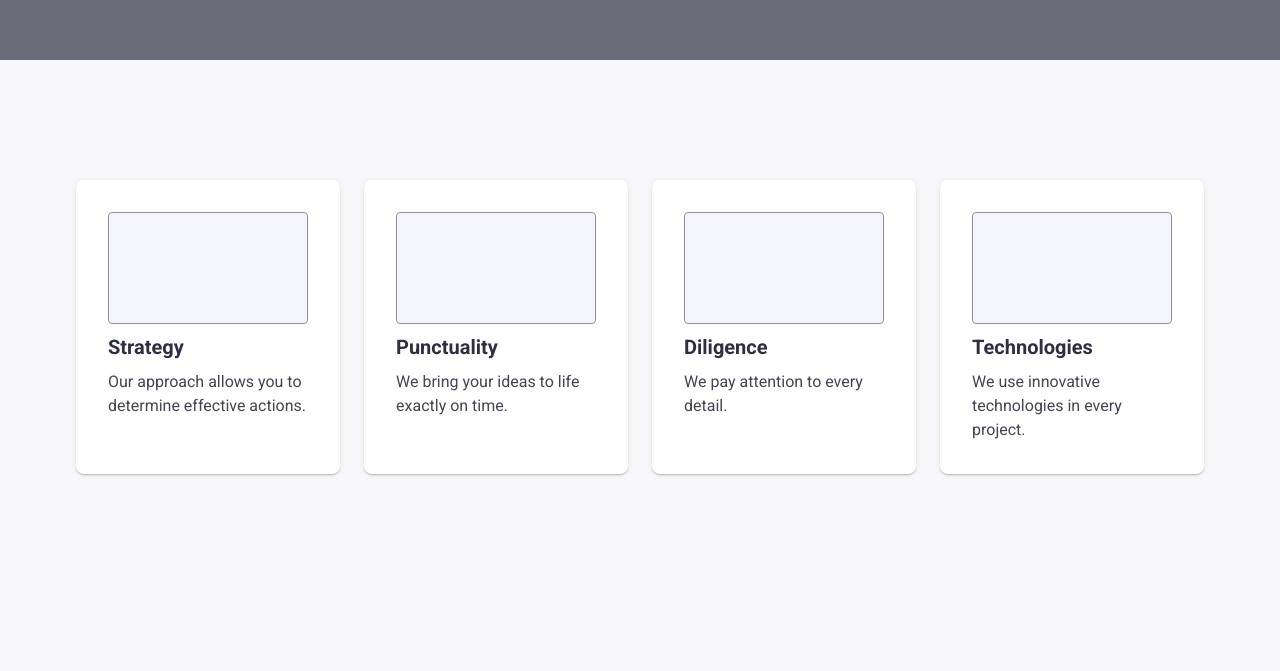
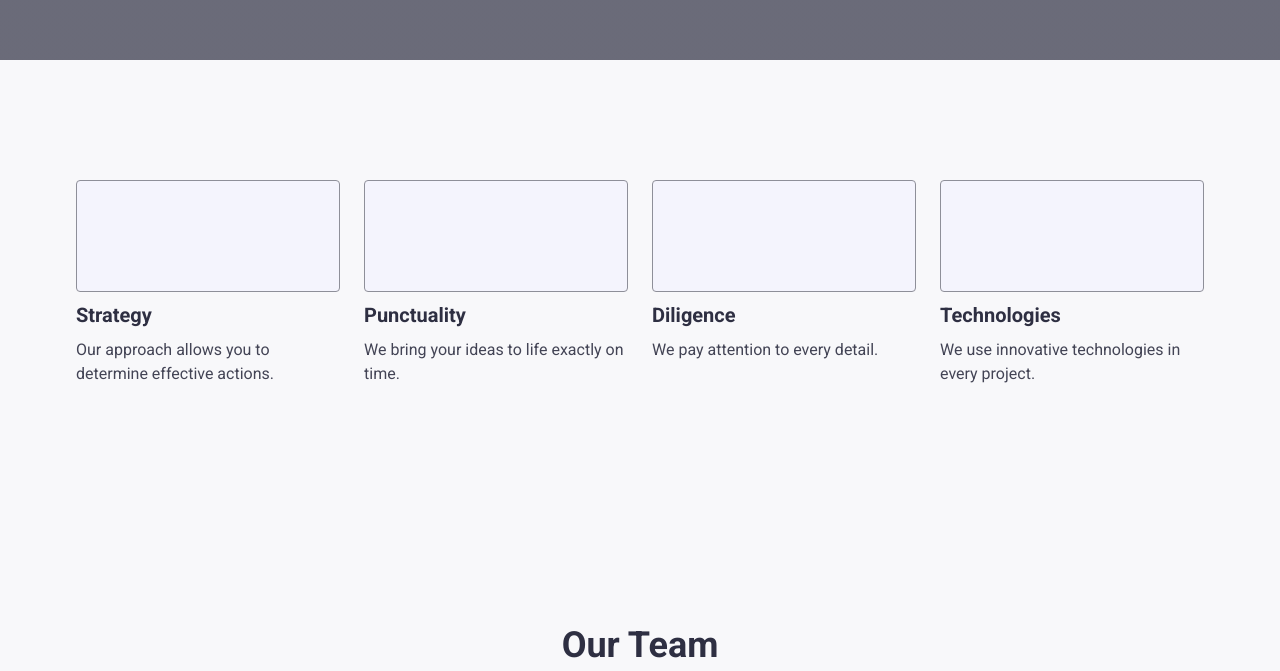
Before and after one commit to hip777-art/goit-markup-hw-04, a plain HTML site: page index.html in a window 1280 px wide. Shown: the part 599-1270 px from the top of the page. Drawn offline with Linux system fonts and the light colour scheme.

Commit message:
Update styles.css

```diff
--- a/css/styles.css
+++ b/css/styles.css
@@ -57,7 +57,7 @@ a:focus-visible,button:focus-visible{outline:2px solid #404bbf;outline-offset:2p
 
 /* ========== BENEFITS (2 секция) ========= */
 .list-benefits{display:flex;flex-wrap:wrap;gap:24px;justify-content:space-between;}
-.item-benefits{background:#fff;flex:1 1 calc((100% - 72px)/4);padding:32px;border-radius:8px;box-shadow:0 1px 6px rgba(46,47,66,.08),0 1px 1px rgba(46,47,66,.16),0 2px 1px rgba(46,47,66,.08);text-align:left;}
+.item-benefits{flex:1 1 calc((100% - 72px)/4)}
 .icon-benefits{display:flex;align-items:center;justify-content:center;height:112px;background:#f4f4fd;border-radius:4px;border:1px solid #8e8f99;margin-bottom:8px;}
 .icon-benefits svg{fill:#404bbf;width:64px;height:64px;}
 .title-benefits{font-size:20px;font-weight:600;margin-bottom:8px;color:#2e2f42;}
```
